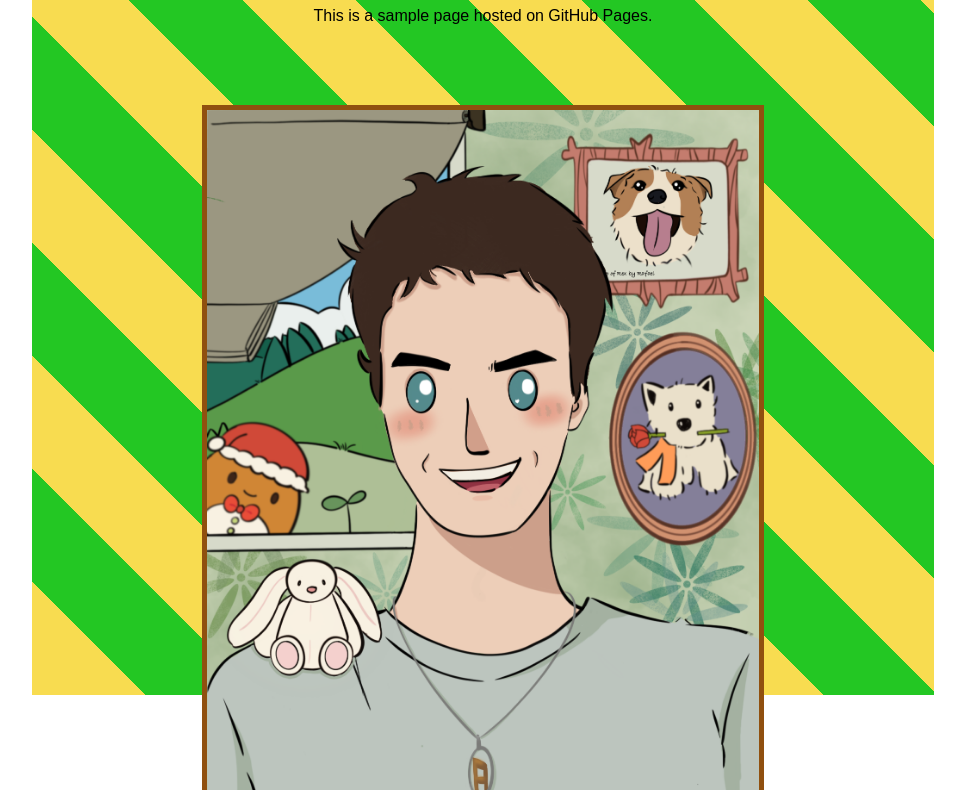
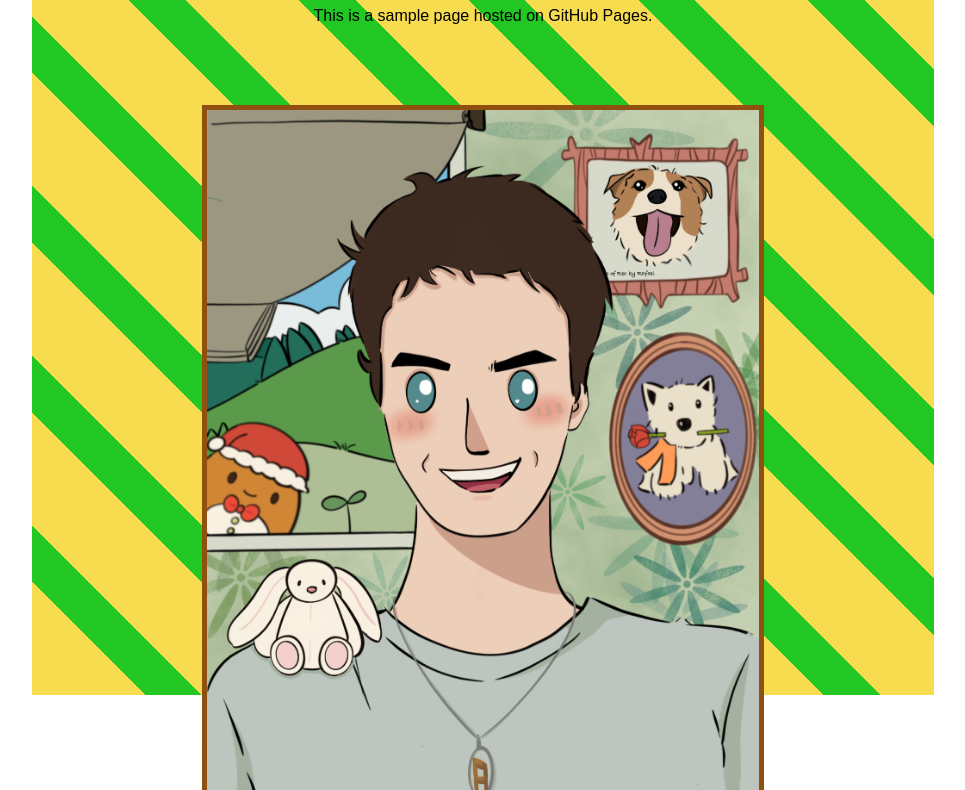
Before and after one commit to Anna9170/anna9170.github.io, a plain HTML site: page index.html in a window 1280 px wide. Shown: the part 105-895 px from the top of the page, without its empty margins (157-1122 px from the left). Drawn offline with Linux system fonts and the light colour scheme.

Commit message:
Update index.html

```diff
--- a/index.html
+++ b/index.html
@@ -26,7 +26,7 @@
         #f8dc50,
         #f8dc50 80px,
         #23c723 80px,
-        #23c723 160px
+        #23c723 120px
       );
       z-index: 0; /* background */
       pointer-events: none;
```
